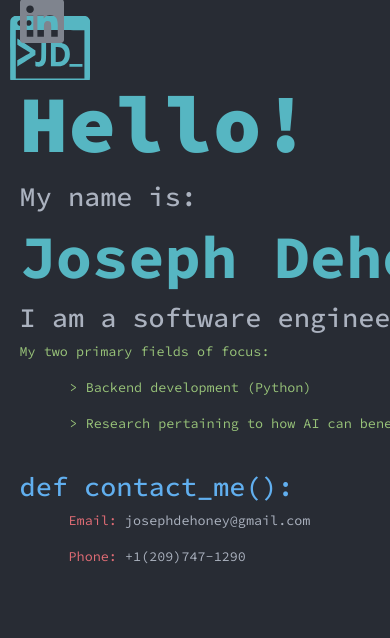
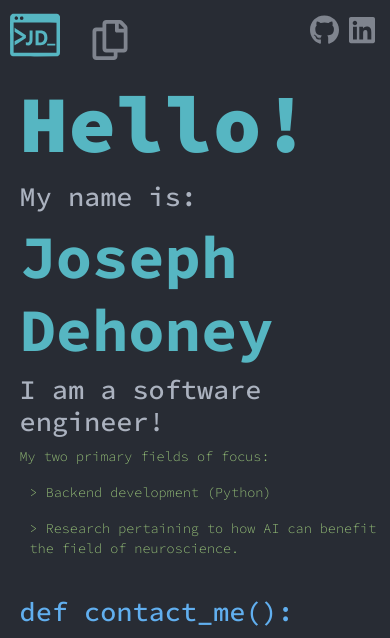
Before and after one commit to jodahoney/personal_website, a Django app: page / in a window 390 px wide; the page is wider, and only the part inside the window is pictured. Shown: the top 638 px of that part. Run offline with Django 3.2, Linux system fonts and the light colour scheme; some libraries are stand-ins or nearby versions.

Commit message:
Made some progress towards mobile friendly on index and navbar

```diff
--- a/personal_portfolio/templates/base.html
+++ b/personal_portfolio/templates/base.html
@@ -32,9 +32,9 @@
         <a>
           <img class="icon" src="{% static 'images/logo.svg' %}" alt="JD logo">
         </a>
-        <button class="changebtn" id="changeButton" onclick="toggleNav()">
-          <i class="far fa-copy fa-3x"></i>
-        </button>
+        <a class="changebtn" id="changeButton" onclick="toggleNav()">
+          <img class="change-icon" src="{% static 'images/copy-regular.svg' %}">
+        </a>
          <!-- Social media links at the bottom of the sidebar -->
          <ul class="social-list">
           <li class="social-item">
--- a/static/css/style.css
+++ b/static/css/style.css
@@ -62,19 +62,17 @@ body .row {
   display: block;
 }
 
-.sidebar .changebtn {
-  font-size: 20px;
-  cursor: pointer;
-  color: #7f848e;
-  background-color: #282c34;
-  border: none;
-  outline: none;
+.sidebar .change-icon {
+  padding: 0;
   margin: 10px;
+  width: 80px;
+  height: 80px;
+  display: block;
   -webkit-transition: 0.1s;
   transition: 0.1s;
 }
 
-.sidebar .changebtn:hover {
+.sidebar .change-icon:hover {
   border-left: solid 5px #56b6c2;
 }
 
@@ -231,7 +229,7 @@ body .row {
 }
 
 .index .intro #about-me-pic img {
-  height: 450px;
+  max-height: 450px;
   width: auto;
 }
 
@@ -330,7 +328,6 @@ body .row {
   margin-left: 100px;
   height: 100vh;
   color: #56b6c2;
-  width: 100%;
   text-align: center;
 }
 
@@ -385,6 +382,10 @@ body .row {
 }
 
 @media only screen and (max-width: 600px) {
+  body .tab {
+    margin-left: 10px;
+    max-width: 100vw;
+  }
   .sidebar {
     width: 100%;
     height: 80px;
@@ -393,11 +394,58 @@ body .row {
     top: 0;
     left: 0;
   }
+  .sidebar .icon {
+    padding: 0;
+    margin: 10px;
+    width: 50px;
+    height: 50px;
+    display: block;
+  }
+  .sidebar .change-icon {
+    position: absolute;
+    top: 10px;
+    left: 60px;
+    height: 40px;
+    cursor: pointer;
+    color: #7f848e;
+    background-color: #282c34;
+    border: none;
+    outline: none;
+    margin: 10px;
+    -webkit-transition: 0.1s;
+    transition: 0.1s;
+  }
+  .sidebar .changebtn:hover {
+    border: none;
+  }
+  .sidebar .social-list {
+    position: absolute;
+    right: 10px;
+    top: 10px;
+  }
+  .sidebar .social-list li {
+    float: left;
+  }
+  .sidebar .social-list .social-icon {
+    height: 30px;
+    margin: 5px;
+    -webkit-transition: 0.1s;
+    transition: 0.1s;
+  }
+  .sidebar .social-list .social-icon:hover {
+    border-left: solid 5px #56b6c2;
+    padding-left: 5px;
+  }
   .index, .project-index, .project-page {
     margin-left: 0;
     padding: 10% 0 0 5%;
     max-width: 100%;
     font-size: 70%;
+    font-weight: 300;
+  }
+  .index #about-me-pic img {
+    height: 250px;
+    width: auto;
   }
 }
 /*# sourceMappingURL=style.css.map */
--- a/static/css/style.scss
+++ b/static/css/style.scss
@@ -73,17 +73,16 @@ body {
         display: block;
     }
     // Button to expand and shrink side navbar
-    .changebtn {
-        font-size: 20px;
-        cursor: pointer;
-        color: $lightDark;
-        background-color: $darker;
-        border: none;
-        outline: none;
+
+    .change-icon {
+        padding: 0;
         margin: 10px;
+        width: 80px;
+        height: 80px;
+        display: block;
         transition: 0.1s;
     }
-    .changebtn:hover {
+    .change-icon:hover {
         border-left: solid 5px $fountainBlue;
     }
 
@@ -218,7 +217,7 @@ body {
                 width: 100%;
             }
             img {
-                height: 450px;
+                max-height: 450px;
                 width: auto;
             }
         }
@@ -289,9 +288,6 @@ body {
                     }
                 }
             }
-
-
-
         }
     }
     .project_card {
@@ -312,7 +308,7 @@ body {
     margin-left: 100px;
     height: 100vh;
     color: $fountainBlue;
-    width: 100%;
+
     text-align: center;
     .project-content {
         display: inline-block;
@@ -365,6 +361,10 @@ body {
 // Small screen size
 @media only screen and (max-width: 600px) {
     body {
+        .tab {
+            margin-left: 10px;
+            max-width: 100vw;
+        }
 
     }
     .sidebar {
@@ -374,11 +374,64 @@ body {
         z-index: 1;
         top: 0;
         left: 0;
+        .icon {
+            padding: 0;
+            margin: 10px;
+            width: 50px;
+            height: 50px;
+            display: block;
+        }
+        .change-icon {
+            position: absolute;
+            top: 10px;
+            left: 60px;
+            height: 40px;
+            cursor: pointer;
+            color: $lightDark;
+            background-color: $darker;
+            border: none;
+            outline: none;
+            margin: 10px;
+            transition: 0.1s;
+        }
+        .changebtn:hover {
+            border: none;
+        }
+        .social-list {
+            position: absolute;
+            right: 10px;
+            top: 10px;
+            li {
+                float: left;
+            }
+
+            .social-icon {
+                height: 30px;
+                margin: 5px;
+                transition: 0.1s;
+            }
+            .social-icon:hover {
+                border-left: solid 5px $fountainBlue;
+                padding-left: 5px;
+            }
+        }
+
     }
     .index, .project-index, .project-page {
         margin-left: 0;
         padding: 10% 0 0 5%;
         max-width: 100%;
         font-size: 70%;
+        font-weight: 300;
+    }
+
+    .index {
+        #about-me-pic {
+            img {
+                height: 250px;
+                width: auto;
+            }
+        }
+
     }
 }
```
Also changed, not shown: static/images/copy-regular.svg (added), 1 other file.
